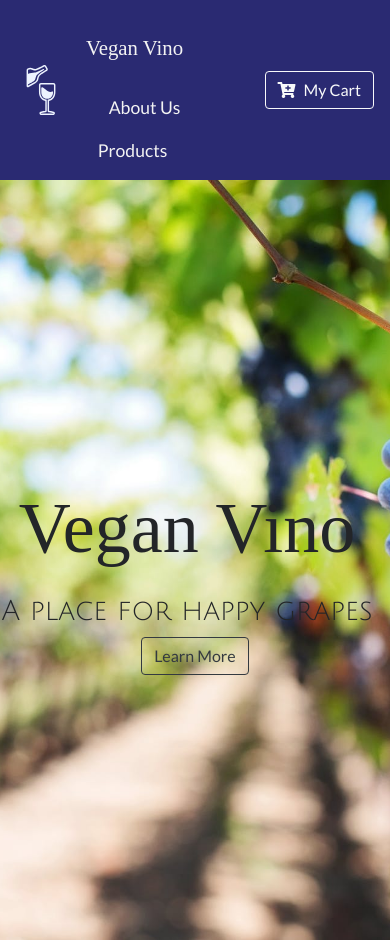
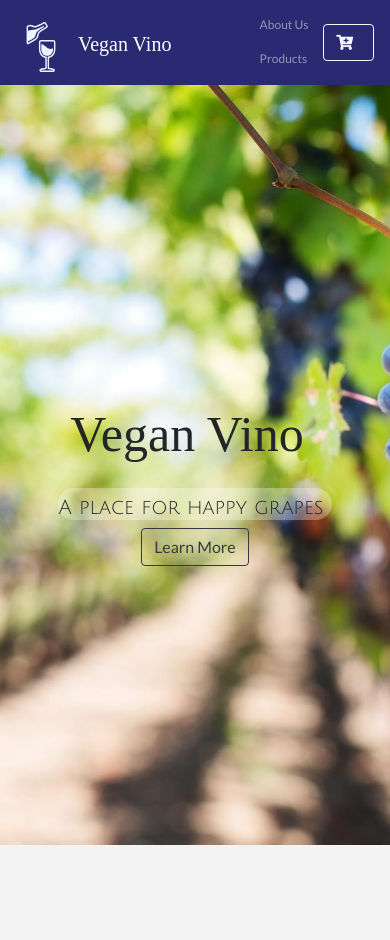
Before and after one commit to lesore0789/react-wine-store, a React (Create React App) app: page / in a window 390 px wide. After the commit the page ends 845 px from the top, so only its background shows below. Built offline with nearby package versions, Linux system fonts and the light colour scheme; a web font is replaced by a local one.

Commit message:
Add style changes

```diff
--- a/src/App.css
+++ b/src/App.css
@@ -79,3 +79,56 @@ i.far.fa-envelope{
   background-color: rgba(0, 0, 0, 0.377);
   height: 85vh;
 }
+
+nav.navbar{
+  background: var(--mainBlue) !important;
+}
+
+.happy{
+  background-color: rgba(255,255,255,0.3);
+  border-radius: 50px;
+}
+
+button.btn.carto2{
+  display: none !important;
+}
+
+.nav-link.linko{
+  transition: 0.4s;
+}
+
+.nav-link.linko:hover{
+  letter-spacing: 1px;
+}
+
+span.prod{
+  color: var(--mainBlue);
+  transition: 0.4s;
+}
+
+span.prod:link, span.prod:hover{
+  letter-spacing: 1px !important;
+}
+
+@media screen and (max-width: 600px){
+  .happy{
+    font-size: 20px;
+  }
+
+  .vv{
+    font-size: 50px !important;
+  }
+
+  button.btn.carto1{
+    display: none !important;
+  }
+
+  button.btn.carto2{
+    display: inline !important;
+    font-size: 15px;
+  }
+
+  .nav-link.linko{
+    font-size: 12px !important;
+  }
+}
--- a/src/components/AboutUs.js
+++ b/src/components/AboutUs.js
@@ -12,7 +12,7 @@ export default class AboutUs extends Component {
                     <h3 className='text-title-reg pt-3 pl-3'>This is a mock up of a vegan wine company selling bottles online.</h3>
                     <h5 className='pt-3 pl-5'>
                         I invite you to visit the
-                        <Link to='/products'> Products </Link>
+                        <Link to='/products'> <span className='prod'>Products</span> </Link>
                         page, put items in the cart,
                     </h5>
                     <h5>and proceed to checkout and 'pay' via PayPal. </h5>
--- a/src/components/Home.js
+++ b/src/components/Home.js
@@ -5,8 +5,8 @@ export default class Home extends Component {
   render() {
     return (
       <div className='home text-center pt-5 mx-auto my-auto'>
-        <h1 className='display-3 text-title-big pr-3'>Vegan Vino</h1>
-        <h3 className='text-title-reg pt-3 pr-3'>A place for happy grapes</h3>
+        <h1 className='display-3 text-title-big pr-3 pb-3 vv'>Vegan Vino</h1>
+        <h3 className='text-title-reg pt-2 pr-2 happy'>A place for happy grapes</h3>
         <h5>
             <Link to='/about'>
             <button type="button" className="btn btn-outline-dark">Learn More</button>
--- a/src/components/Navbar.js
+++ b/src/components/Navbar.js
@@ -1,54 +1,41 @@
 import React, {Component} from 'react';
 import {Link} from 'react-router-dom';
 import logo from '../logo.svg';
-import styled from 'styled-components';
-import {ButtonContainer} from './Button';
 
 export default class Navbar extends Component {
     render() {
         return (
-            <NavWrapper className="navbar navbar-expand-sm bg-primary navbar-dark">
+            <nav className="navbar navbar-expand-sm navbar-dark bg-light">
                 <Link to='/'>
-                <img src={logo} alt="store" className="navbar-brand" />
+                <img src={logo} alt="store" className="navbar-brand mr-2" /><span className="navbar-brand text-title-big mt-3 ml-1 br1">Vegan Vino</span>
                 </Link>
-                <ul className="navbar-nav align-items-center">
-                    <li className="nav-item ml-1">
-                        <Link to="/" className="nav-link">
-                        <p className="text-title-big mt-3">Vegan Vino</p>
-                        </Link>
-                    </li>
-                    <li className="nav-item ml-4">
+                    <ul className="navbar-nav ml-auto">
+                    <li className="nav-item">
                         <Link to="/about" className="nav-link linko">
                             About Us
                         </Link>
                     </li>
-                    <li className="nav-item">
+                    <li className="nav-item pr-3">
                         <Link to="/products" className="nav-link linko">
                             Products
                         </Link>
                     </li>
                     </ul>
-                <Link to='/cart' className="ml-auto">
-                <button type="button" class="btn btn-outline-light">
+                    <Link to='/cart' >
+                        <button type="button" className="btn btn-outline-light carto1">
                             <span className="mr-2">
                                 <i className="fas fa-cart-plus" />
                             </span>
                                 My Cart
                         </button>
+                    </Link>
+                    <Link to='/cart' >
+                        <button type="button" className="btn btn-outline-light carto2">
+                            <span className="mr-2">
+                                <i className="fas fa-cart-plus" />
+                            </span>
 
+                        </button>
                     </Link>
-            </NavWrapper>
-        )
-    }
-}
-
-const NavWrapper = styled.nav`
-background: var(--mainBlue) !important;
-.nav-link{
-    color: var(--mainWhite)!important;
-    font-size: 1.3rem;
-}
-.linko{
-    font-size: 1.1rem;
-}
-`
+        </nav> )
+    }}
```
Lines whose indentation alone changed are shown as unchanged.
